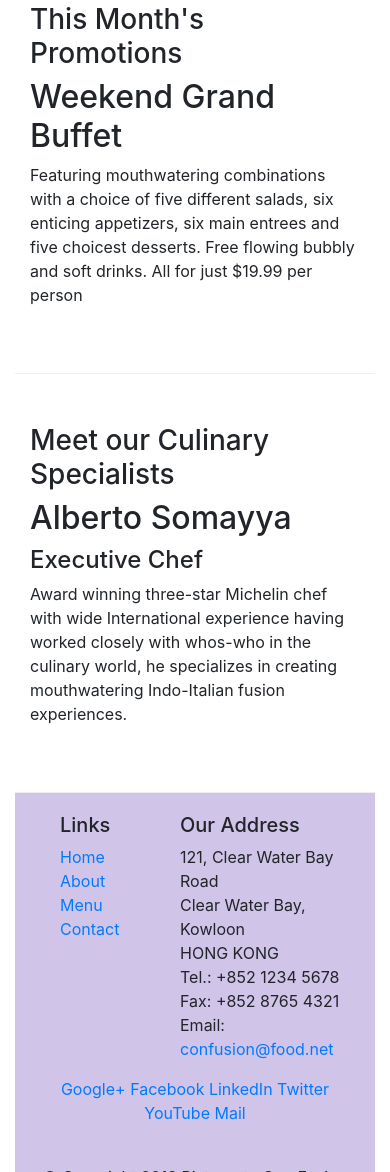
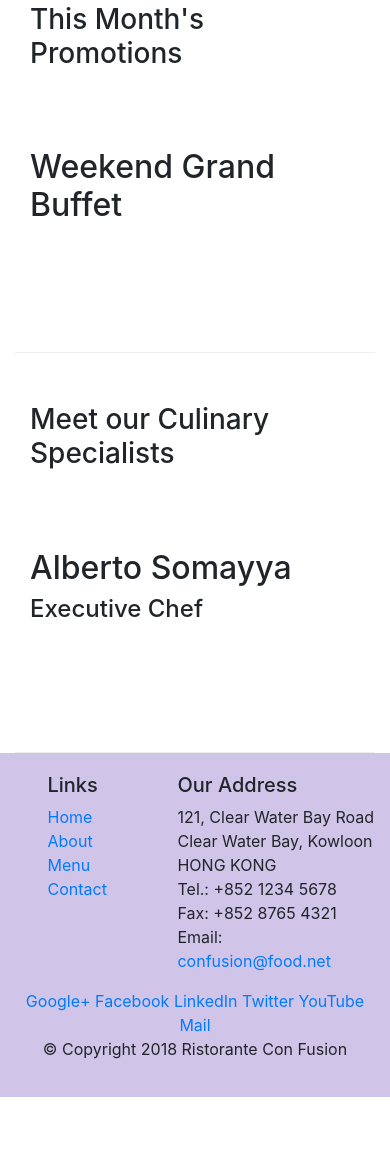
Before and after one commit to gsgurpreet429/Bootstrap4, a website: page index.html in a window 390 px wide. Shown: the part 828-2000 px from the top of the page. After the commit the page ends 1925 px from the top, so only its background shows below. Drawn offline with nearby package versions, Linux system fonts and the light colour scheme.

Commit message:
bootstrap grid part 2

```diff
--- a/index.html
+++ b/index.html
@@ -35,7 +35,7 @@
             </div>
             <div class="col col-sm order-sm-first col-md">
                 <h2>Uthappizza</h2>
-                <p>A unique combination of Indian Uthappam (pancake) and Italian pizza, topped with Cerignola olives, ripe vine cherry tomatoes, Vidalia onion, Guntur chillies and Buffalo Paneer.</p>
+                <p class="d-none d-sm-block">A unique combination of Indian Uthappam (pancake) and Italian pizza, topped with Cerignola olives, ripe vine cherry tomatoes, Vidalia onion, Guntur chillies and Buffalo Paneer.</p>
             </div>
         </div>
 
@@ -46,7 +46,7 @@
             </div>
             <div class="col col-sm col-md">
                 <h2>Weekend Grand Buffet</h2>
-                <p>Featuring mouthwatering combinations with a choice of five different salads, six enticing appetizers, six main entrees and five choicest desserts. Free flowing bubbly and soft drinks. All for just $19.99 per person </p>
+                <p class="d-none d-sm-block">Featuring mouthwatering combinations with a choice of five different salads, six enticing appetizers, six main entrees and five choicest desserts. Free flowing bubbly and soft drinks. All for just $19.99 per person </p>
             </div>
         </div>
 
@@ -57,15 +57,15 @@
             <div class="col col-sm order-sm-first col-md">
                 <h2>Alberto Somayya</h2>
                 <h4>Executive Chef</h4>
-                <p>Award winning three-star Michelin chef with wide International experience having worked closely with whos-who in the culinary world, he specializes in creating mouthwatering Indo-Italian fusion experiences. </p>
+                <p class="d-none d-sm-block">Award winning three-star Michelin chef with wide International experience having worked closely with whos-who in the culinary world, he specializes in creating mouthwatering Indo-Italian fusion experiences. </p>
             </div>
         </div>
     </div>
 
-    <footer>
-        <div class = "container">
-            <div class="row footer">
-                <div class = "col-4 offset-1 col-sm-2">
+    <footer class="footer">
+        <div class="container">
+            <div class="row">
+                <div class="col-4 offset-1 col-sm-2">
                     <h5>Links</h5>
                     <ul class="list-unstyled">
                         <li><a href="#">Home</a></li>
@@ -74,7 +74,7 @@
                         <li><a href="#">Contact</a></li>
                     </ul>
                 </div>
-                <div class = "col-7 col-sm-5">
+                <div class="col-7 col-sm-5">
                     <h5>Our Address</h5>
                     <address>
 		              121, Clear Water Bay Road<br>
@@ -96,8 +96,8 @@
                     </div>
                 </div>
            </div>
-           <div class = "row justify-content-center footer">
-                <div class = "col-auto">
+           <div class="row justify-content-center">
+                <div class="col-auto">
                     <p>© Copyright 2018 Ristorante Con Fusion</p>
                 </div>
            </div>
```
